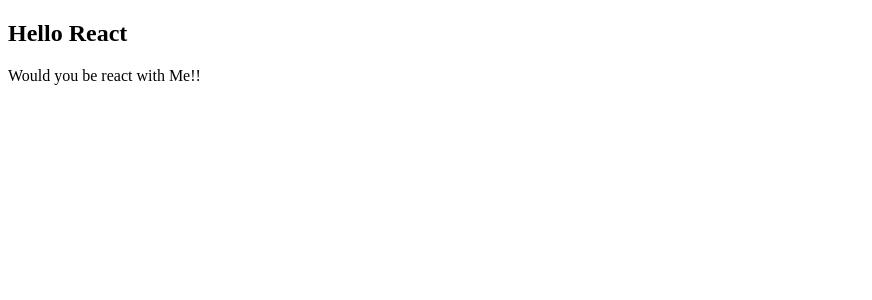
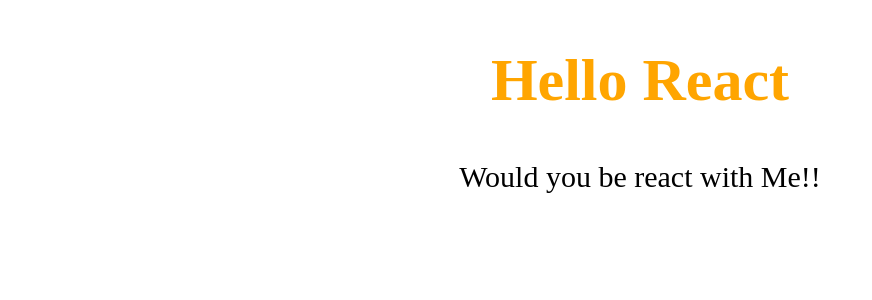
Before and after one commit to TRISHAN00/React-Basic, a React (Create React App) app: page / in a window 1280 px wide. Shown: the top 300 px of the page, without its empty margins (0-872 px from the left). Built offline with nearby package versions, Linux system fonts and the light colour scheme.

Commit message:
styled dynamically

```diff
--- a/src/App.js
+++ b/src/App.js
@@ -1,4 +1,4 @@
-import React, { Component } from 'react'
+import React, { Component } from 'react';
 
 export default class App extends Component {
   render() {
@@ -8,10 +8,17 @@
     id: 'myID'
   }
 
+  const style = {
+    fontSize: '60px',
+    color: 'orange',
+    lineHeight: '1'
+  }
+
+  const {fontSize, color, lineHeight} = style;
     return (
-      <div className="App">
-        <h2 {...obj}>Hello React</h2>
-        <p>Would you be react with Me!!</p>
+      <div style={{textAlign: 'center'}} className="App">
+        <h2 style={{fontSize, color, lineHeight}} {...obj}>Hello React</h2>
+        <p style={{fontSize: '30px'}}>Would you be react with Me!!</p>
       </div>
     )
   }
```
